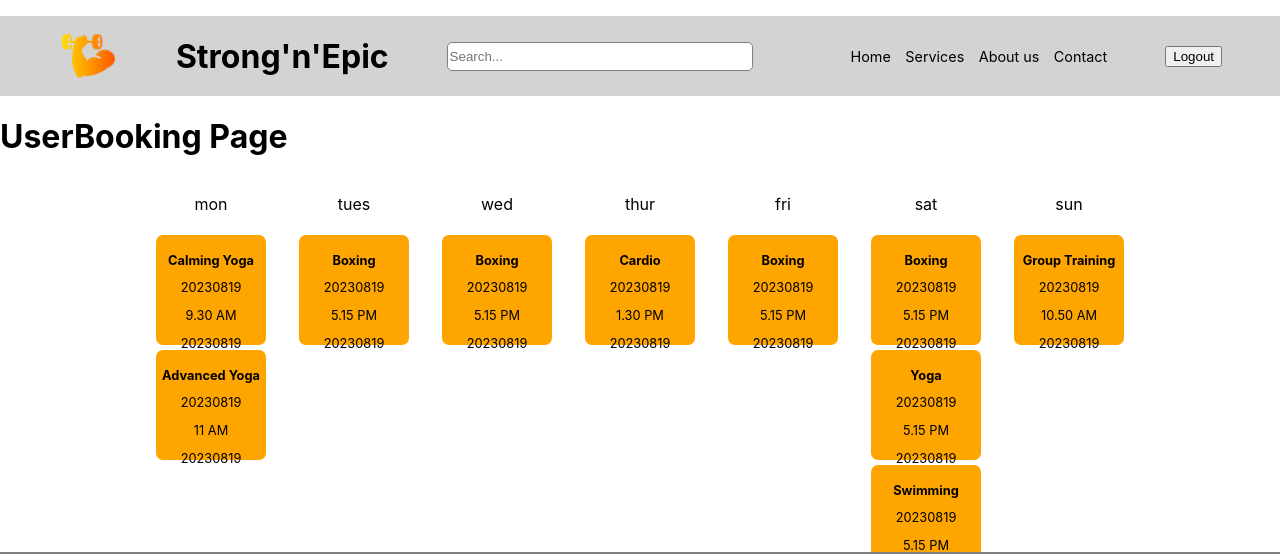
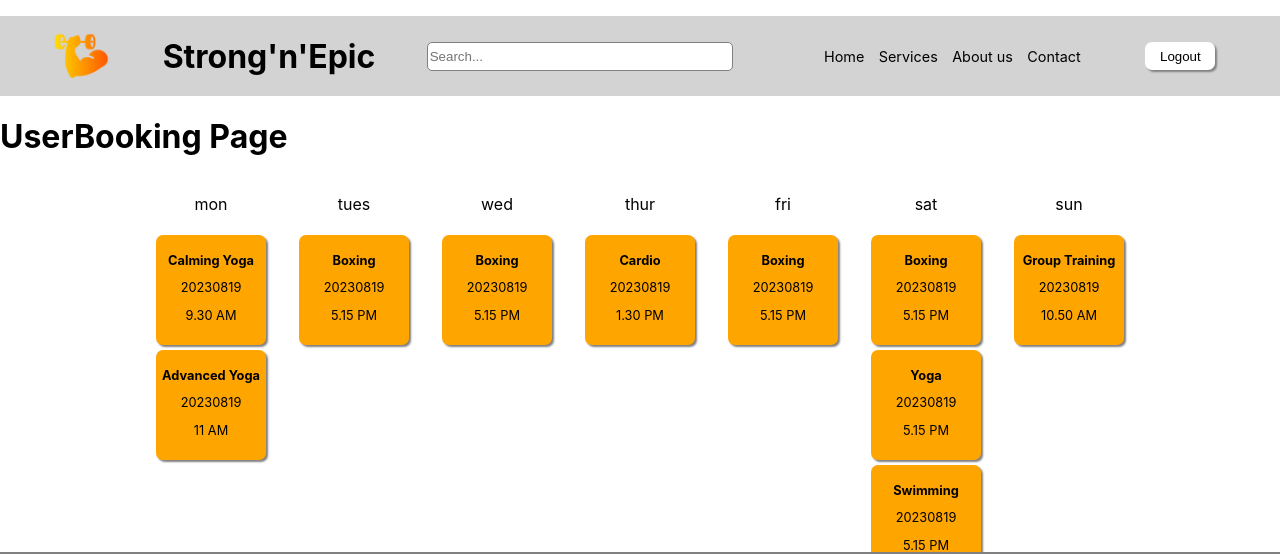
Before and after one commit to Nemkunde/stronger-n-more-epic, a React (Create React App) app in the folder client/: page /userbooking in a window 1280 px wide. Shown: the top 554 px of the page. Built offline with nearby package versions, Linux system fonts and the light colour scheme.

Commit message:
fixed colorchanging for booked pass - need functionality for saving to user

```diff
--- a/client/package.json
+++ b/client/package.json
@@ -15,6 +15,7 @@
     "react-dom": "^18.2.0",
     "react-router-dom": "^6.15.0",
     "react-scripts": "5.0.1",
+    "styled-components": "^6.0.7",
     "typescript": "^4.9.5",
     "web-vitals": "^2.1.4"
   },
--- a/client/src/components/Header.tsx
+++ b/client/src/components/Header.tsx
@@ -1,6 +1,7 @@
 import React from "react";
 import { useNavigate } from "react-router-dom";
 import gym from "../assets/gym.png";
+import  {Button} from '../styles/styles'
 
 type NavProps = {
   btnText: String;
@@ -55,7 +56,7 @@ const Header = ({ btnText }: NavProps) => {
             <li>Contact</li>
           </ul>
         </nav>
-        <button onClick={handleClick}>{btnText}</button>
+        <Button onClick={handleClick}>{btnText}</Button>
       </header>
     </div>
   );
--- a/client/src/components/abstracts/Card.tsx
+++ b/client/src/components/abstracts/Card.tsx
@@ -1,24 +1,26 @@
 import React from "react";
 import { useState } from "react";
+import styled from "styled-components";
 import PopUpComponent from "./PopUpComponent";
 
 type CardProps = {
-  passID: string;
-  pass: string;
+  title: string;
   date: string;
   time: string;
 };
 
-const Card = ({ passID, pass, date, time }: CardProps) => {
+const Card = ({ title, date, time }: CardProps) => {
   const [activePopup, setActivePopup] = useState("");
+  const [confirmPopup, setConfirmPopup] = useState("");
+  const [color, setColor] = useState("orange")
 
   const handleClick: React.MouseEventHandler<HTMLDivElement> = (e) => {
-    setActivePopup("SelectPass");
+    setActivePopup("SelectClass");
   };
 
   const handleOKClick = () => {
     setActivePopup("");
-    console.log("hello");
+    setConfirmPopup("ConfirmClass")
   };
 
   const handleCancelClick = () => {
@@ -26,38 +28,45 @@ const Card = ({ passID, pass, date, time }: CardProps) => {
     setActivePopup("");
   };
 
+  const BookSession = () => {
+    //functionality for getting the info into user.activites
+    setColor("lightgreen");
+    setConfirmPopup("");
+  }
+
   return (
     <div>
       <div
-        key={passID}
+        key={title}
         style={{
           width: "100px",
           height: "100px",
-          background: "orange",
+          background: color,
           padding: "5px",
           textAlign: "center",
           borderRadius: "7px",
           fontSize: "0.8rem",
+          boxShadow: "2px 2px 2px gray",
         }}>
         <div>
-          {"SelectPass"
-            ? activePopup === "SelectPass" && (
+          {activePopup === "SelectClass" && (
                 <PopUpComponent
                   onOkClick={handleOKClick}
                   onCancelClick={handleCancelClick}
                   insertText={
-                    "You are now booking " + pass + ". Do you want to continue?"
+                    "You are now booking " + title + ". Do you want to continue?"
                   }
                 />
-              )
-            : ""}
+              )}
         </div>
         <div onClick={handleClick}>
-          <p style={{ fontWeight: "bold" }}>{pass}</p>
+          <p style={{ fontWeight: "bold" }}>{title}</p>
           <p>{date}</p>
           <p>{time}</p>
-          <p>{date}</p>
         </div>
+      </div>
+      <div>
+        {confirmPopup === "ConfirmClass" && <PopUpComponent onOkClick={BookSession} onCancelClick={handleCancelClick} insertText={"You have now booked " + title + " on " + date + " at " + time + "."}/>}
       </div>
     </div>
   );
--- a/client/src/components/abstracts/GridCard.tsx
+++ b/client/src/components/abstracts/GridCard.tsx
@@ -1,5 +1,5 @@
 import Card from "./Card";
-import exportPasses from "./db";
+import exportsessiones from "./db";
 
 type DayProps = {
   dayText: string;
@@ -11,13 +11,12 @@ const GridCard = ({ dayText, dayString }: DayProps) => {
     <>
       <div style={{ display: "flex", flexDirection: "column", gap: "5px" }}>
         <p style={{ textAlign: "center" }}>{dayText}</p>
-        {exportPasses().map((pass) =>
-          pass.day === dayString ? (
+        {exportsessiones().map((session) =>
+          session.day === dayString ? (
             <Card
-              passID={pass.ID}
-              pass={pass.pass}
-              date={pass.date}
-              time={pass.time}
+              title={session.title}
+              date={session.date}
+              time={session.time}
             />
           ) : (
             ""
--- a/client/src/components/abstracts/PopUpComponent.tsx
+++ b/client/src/components/abstracts/PopUpComponent.tsx
@@ -1,4 +1,5 @@
 import React from "react";
+import  {Button} from '../../styles/styles'
 
 type PopUpProps = {
   onOkClick: Function;
@@ -12,11 +13,23 @@ const PopUpComponent = ({
   insertText,
 }: PopUpProps): JSX.Element => {
   return (
-    <div style={{ width: "500px", height: "200px", position: "absolute", zIndex: "100", background: "gray", color: "white" }}>
+    <div
+      style={{
+        width: "500px",
+        height: "200px",
+        position: "absolute",
+        zIndex: "100",
+        background: "gray",
+        color: "white",
+        top: "22%",
+        left: "25%",
+        borderRadius: "7px",
+        boxShadow: "2px 2px 1px gray"
+      }}>
       <p>{insertText}</p>
-      <div>
-        <button onClick={() => onOkClick()}>Ok</button>
-        <button onClick={() => onCancelClick()}>Cancel</button>
+      <div style={{ position: "absolute", top: "60%", left: "30%"}}>
+        <Button onClick={() => onOkClick()}>Ok</Button>
+        <Button onClick={() => onCancelClick()}>Cancel</Button>
       </div>
     </div>
   );
--- a/client/src/components/abstracts/db.js
+++ b/client/src/components/abstracts/db.js
@@ -1,22 +1,17 @@
 export default function exportPasses() {
-    const generateID = () => {
-        let ID = Math.floor(Math.random() * 100000);
-        return ID.toString();
-    }
 
-    const passes = [
+
+    const GymClasses = [
         {
-            ID: generateID(),
-            pass: "Calming Yoga",
+            title: "Calming Yoga",
+            coach: "Strongy McStrong",
             day: "monday",
             date: "20230819",
             time: "9.30 AM",
-            coach: "Strongy McStrong",
             description: "Random text about the exercise, location and such.",
         },
         {
-            ID: generateID(),
-            pass: "Group Training",
+            title: "Group Training",
             day: "sunday",
             date: "20230819",
             time: "10.50 AM",
@@ -24,8 +19,7 @@ export default function exportPasses() {
             description: "Random text about the exercise, location and such.",
         },
         {
-            ID: generateID(),
-            pass: "Cardio",
+            title: "Cardio",
             day: "thursday",
             date: "20230819",
             time: "1.30 PM",
@@ -33,8 +27,7 @@ export default function exportPasses() {
             description: "Random text about the exercise, location and such.",
         },
         {
-            ID: generateID(),
-            pass: "Advanced Yoga",
+            title: "Advanced Yoga",
             day: "monday",
             date: "20230819",
             time: "11 AM",
@@ -42,8 +35,7 @@ export default function exportPasses() {
             description: "Random text about the exercise, location and such.",
         },
         {
-            ID: generateID(),
-            pass: "Boxing",
+            title: "Boxing",
             day: "wednesday",
             date: "20230819",
             time: "5.15 PM",
@@ -51,8 +43,7 @@ export default function exportPasses() {
             description: "Random text about the exercise, location and such.",
         },
         {
-            ID: generateID(),
-            pass: "Boxing",
+            title: "Boxing",
             day: "saturday",
             date: "20230819",
             time: "5.15 PM",
@@ -60,8 +51,7 @@ export default function exportPasses() {
             description: "Random text about the exercise, location and such.",
         },
         {
-            ID: generateID(),
-            pass: "Yoga",
+            title: "Yoga",
             day: "saturday",
             date: "20230819",
             time: "5.15 PM",
@@ -69,8 +59,7 @@ export default function exportPasses() {
             description: "Random text about the exercise, location and such.",
         },
         {
-            ID: generateID(),
-            pass: "Swimming",
+            title: "Swimming",
             day: "saturday",
             date: "20230819",
             time: "5.15 PM",
@@ -78,8 +67,7 @@ export default function exportPasses() {
             description: "Random text about the exercise, location and such.",
         },
         {
-            ID: generateID(),
-            pass: "Boxing",
+            title: "Boxing",
             day: "friday",
             date: "20230819",
             time: "5.15 PM",
@@ -87,8 +75,7 @@ export default function exportPasses() {
             description: "Random text about the exercise, location and such.",
         },
         {
-            ID: generateID(),
-            pass: "Boxing",
+            title: "Boxing",
             day: "tuesday",
             date: "20230819",
             time: "5.15 PM",
@@ -96,5 +83,5 @@ export default function exportPasses() {
             description: "Random text about the exercise, location and such.",
         },
     ];
-    return passes
+    return GymClasses;
 }
--- /dev/null
+++ b/client/src/styles/styles.ts
@@ -0,0 +1,11 @@
+import styled from 'styled-components'
+
+ export const Button = styled.button`
+  background-color: white;
+  border-radius: 7px;
+  border: none;
+  box-shadow: 2px 2px 2px gray;
+  width: 70px;
+  padding: .5em;
+  margin: 1em;
+`
```
Also changed, not shown: client/src/server.js (+45 -47 lines), client/src/types/GymClass.ts (added, +8 -0 lines), client/src/types/Users.ts (added, +7 -0 lines), 1 other file (tests, documents, lock files or other folders).
